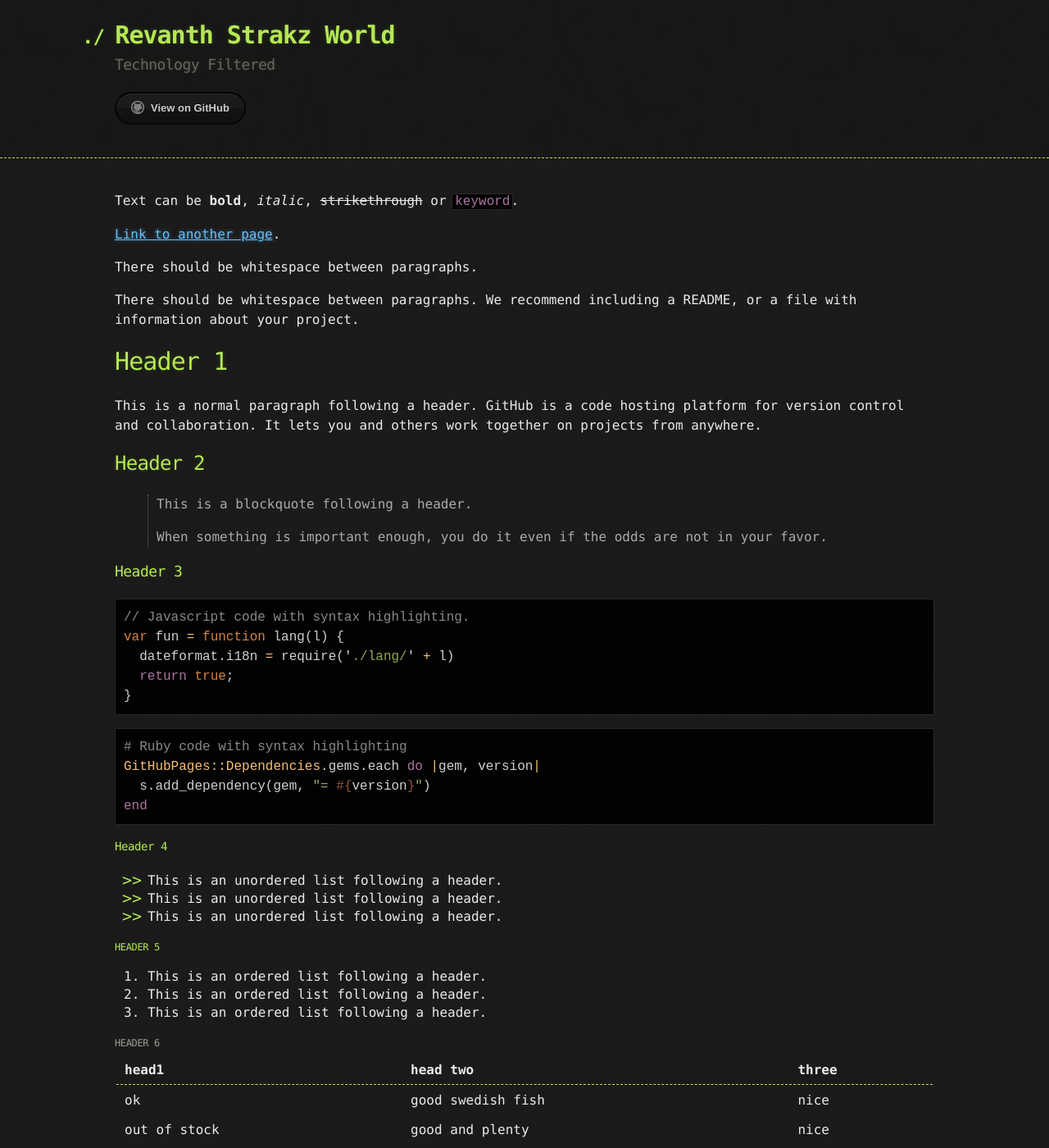
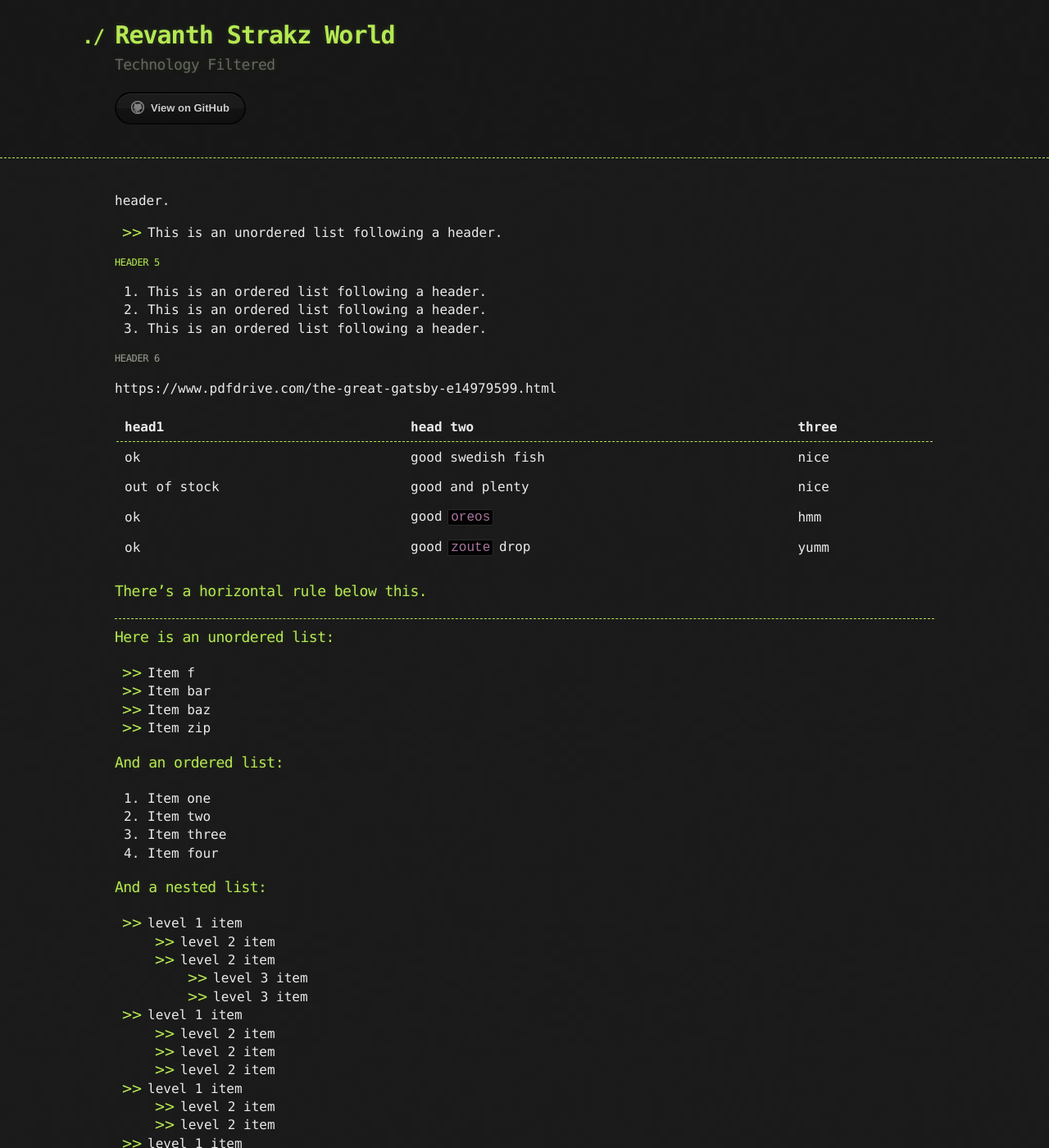
Before and after one commit to revanthstrakz/revanthstrakz.github.io, a Jekyll site: the page built from index.md, in a window 1280 px wide and 1400 px high. Shown: the whole window at 82% size. Built offline with Jekyll 4.4.1, drawn with Linux system fonts in a browser that asks for light colours.

Commit message:
Update index.md

````diff
--- a/index.md
+++ b/index.md
@@ -2,45 +2,7 @@
 layout: default
 ---
 
-Text can be **bold**, _italic_, ~~strikethrough~~ or `keyword`.
-
-[Link to another page](./another-page.html).
-
-There should be whitespace between paragraphs.
-
-There should be whitespace between paragraphs. We recommend including a README, or a file with information about your project.
-
-# Header 1
-
-This is a normal paragraph following a header. GitHub is a code hosting platform for version control and collaboration. It lets you and others work together on projects from anywhere.
-
-## Header 2
-
-> This is a blockquote following a header.
->
-> When something is important enough, you do it even if the odds are not in your favor.
-
-### Header 3
-
-```js
-// Javascript code with syntax highlighting.
-var fun = function lang(l) {
-  dateformat.i18n = require('./lang/' + l)
-  return true;
-}
-```
-
-```ruby
-# Ruby code with syntax highlighting
-GitHubPages::Dependencies.gems.each do |gem, version|
-  s.add_dependency(gem, "= #{version}")
-end
-```
-
-#### Header 4
-
-*   This is an unordered list following a header.
-*   This is an unordered list following a header.
+header.
 *   This is an unordered list following a header.
 
 ##### Header 5
@@ -50,6 +12,10 @@ end
 3.  This is an ordered list following a header.
 
 ###### Header 6
+
+
+https://www.pdfdrive.com/the-great-gatsby-e14979599.html
+
 
 | head1        | head two          | three |
 |:-------------|:------------------|:------|
````
Also changed, not shown: other parts of index.md (+1 -1 lines).
